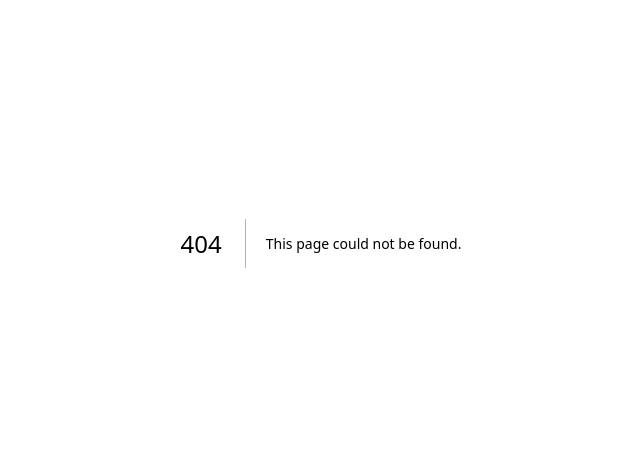
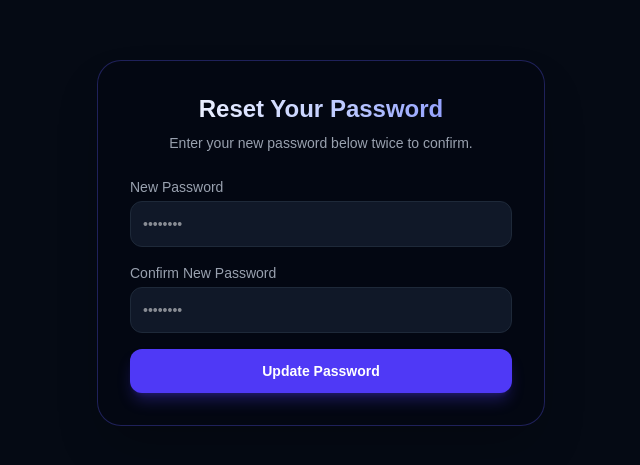
Before and after one commit to Antony-pee/scriptwave, a Next.js app: page /reset-password in a window 1280 px wide. Before the commit this address had no page. Shown: the part 157-622 px from the top of the page, without its empty margins (319-959 px from the left). Built offline with nearby package versions, Linux system fonts and the light colour scheme; no server answers.

Commit message:
Created reset-password page to fix 404 error

```diff
--- /dev/null
+++ b/app/reset-password/page.tsx
@@ -0,0 +1,106 @@
+'use client'
+import { useState, useEffect } from 'react'
+import { supabase } from '@/utils/supabase'
+
+export default function ResetPasswordPage() {
+    const [password, setPassword] = useState('')
+    const [confirmPassword, setConfirmPassword] = useState('')
+    const [errorMsg, setErrorMsg] = useState('')
+    const [success, setSuccess] = useState(false)
+    const [loading, setLoading] = useState(false)
+
+    async function handleReset(e: React.FormEvent) {
+        e.preventDefault()
+        setErrorMsg('')
+
+        if (password !== confirmPassword) {
+            setErrorMsg('Passwords do not match. Please re-type.')
+            return
+        }
+
+        if (password.length < 6) {
+            setErrorMsg('Password must be at least 6 characters long.')
+            return
+        }
+
+        setLoading(true)
+
+        const { error } = await supabase.auth.updateUser({
+            password: password,
+        })
+
+        if (error) {
+            setErrorMsg('Error updating password: ' + error.message)
+            setLoading(false)
+        } else {
+            setSuccess(true)
+        }
+    }
+
+    return (
+        <div className="min-h-screen bg-[#050a14] text-white flex flex-col items-center justify-center p-6 text-center">
+            <div className="max-w-md w-full bg-gray-950 border border-indigo-500/30 p-8 rounded-3xl shadow-2xl backdrop-blur-xl">
+                {!success ? (
+                    <>
+                        <h1 className="text-2xl font-black mb-2 bg-gradient-to-r from-white via-indigo-200 to-indigo-400 bg-clip-text text-transparent">
+                            Reset Your Password
+                        </h1>
+                        <p className="text-gray-400 text-sm mb-6">Enter your new password below twice to confirm.</p>
+
+                        {errorMsg && (
+                            <div className="mb-4 bg-red-950/40 border border-red-900/50 p-3 rounded-xl text-red-300 text-sm text-left">
+                                {errorMsg}
+                            </div>
+                        )}
+
+                        <form onSubmit={handleReset} className="space-y-4 text-left">
+                            <div>
+                                <label className="block text-sm text-gray-400 mb-1">New Password</label>
+                                <input
+                                    type="password"
+                                    value={password}
+                                    onChange={(e) => setPassword(e.target.value)}
+                                    required
+                                    placeholder="••••••••"
+                                    className="w-full bg-gray-900 border border-gray-800 p-3 rounded-xl text-white focus:outline-none focus:border-indigo-500 text-sm"
+                                />
+                            </div>
+
+                            <div>
+                                <label className="block text-sm text-gray-400 mb-1">Confirm New Password</label>
+                                <input
+                                    type="password"
+                                    value={confirmPassword}
+                                    onChange={(e) => setConfirmPassword(e.target.value)}
+                                    required
+                                    placeholder="••••••••"
+                                    className="w-full bg-gray-900 border border-gray-800 p-3 rounded-xl text-white focus:outline-none focus:border-indigo-500 text-sm"
+                                />
+                            </div>
+
+                            <button
+                                type="submit"
+                                disabled={loading}
+                                className="w-full bg-indigo-600 hover:bg-indigo-500 text-white font-semibold py-3 rounded-xl transition shadow-lg shadow-indigo-600/30 text-sm"
+                            >
+                                {loading ? 'Updating Database...' : 'Update Password'}
+                            </button>
+                        </form>
+                    </>
+                ) : (
+                    <div className="space-y-4">
+                        <div className="w-16 h-16 bg-emerald-600/20 border border-emerald-500/40 rounded-full flex items-center justify-center mx-auto text-emerald-400 text-2xl font-bold">
+                            ✓
+                        </div>
+                        <h1 className="text-2xl font-black bg-gradient-to-r from-white via-indigo-200 to-indigo-400 bg-clip-text text-transparent">
+                            Thank you! Password updated successfully.
+                        </h1>
+                        <p className="text-gray-400 text-sm">
+                            Your information has been saved in the database. You can now close this tab.
+                        </p>
+                    </div>
+                )}
+            </div>
+        </div>
+    )
+}
```
